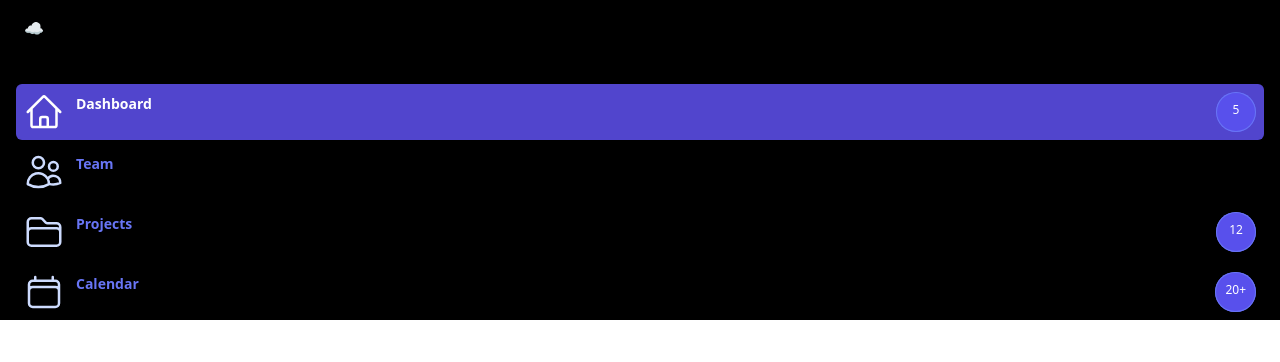
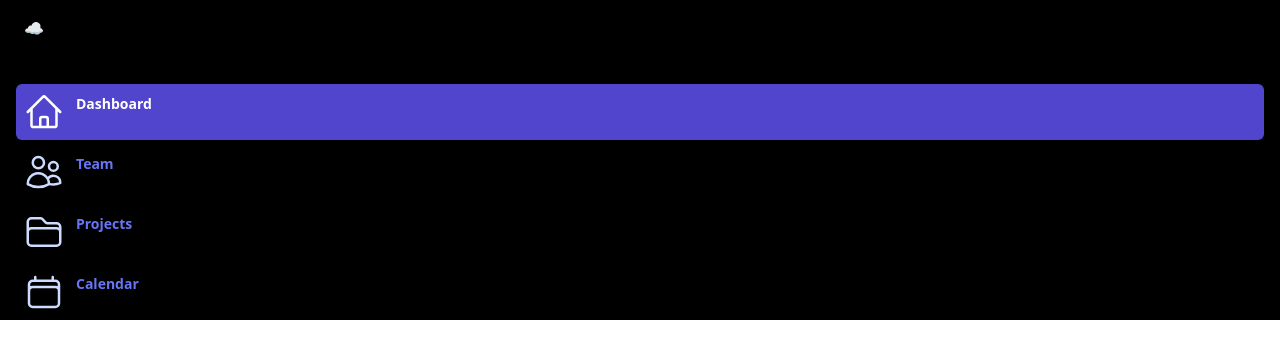
Before and after one commit to IsacHolstad/skywatch, a React (Create React App) app: page / in a window 1280 px wide. Shown: the top 362 px of the page. Built offline with nearby package versions, Linux system fonts and the light colour scheme.

Commit message:
notifications hidden

```diff
--- a/src/components/Navigation.js
+++ b/src/components/Navigation.js
@@ -55,7 +55,7 @@ export default function Navigation() {
                                         {item.name}
                                         {item.count ? (
                                             <span
-                                                className="ml-auto w-10 min-w-max whitespace-nowrap rounded-full bg-indigo-600 px-2.5 py-2 text-center text-xs font-medium leading-5 text-white ring-1 ring-inset ring-indigo-500"
+                                                className=" hidden ml-auto w-10 min-w-max whitespace-nowrap rounded-full bg-indigo-600 px-2.5 py-2 text-center text-xs font-medium leading-5 text-white ring-1 ring-inset ring-indigo-500"
                                                 aria-hidden="true"
                                             >
                         {item.count}
```
